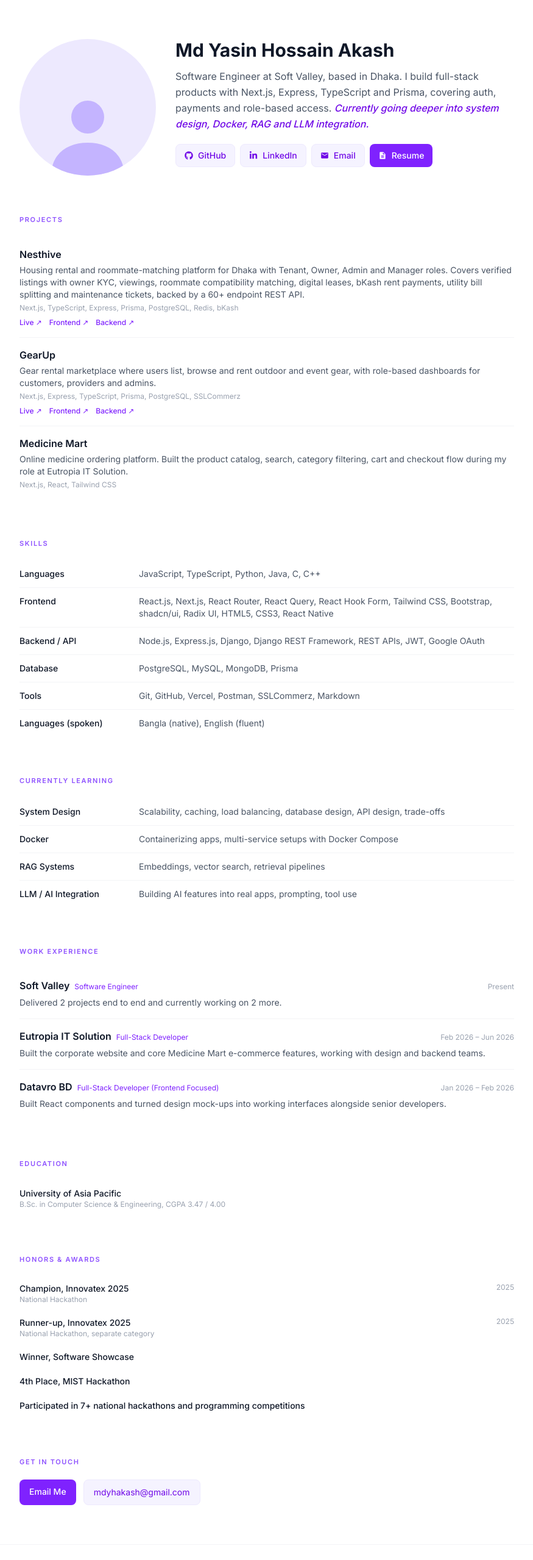
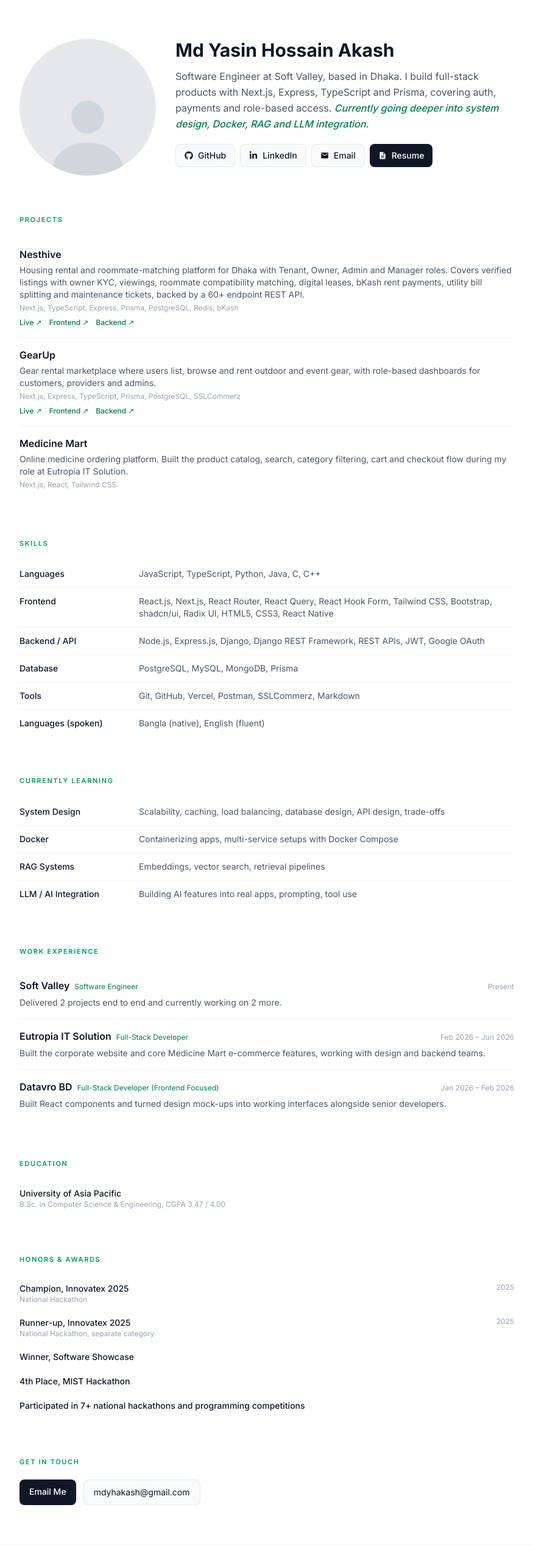
Before and after one commit to mdyhakash/mdyhakash, a Next.js app: page / in a window 1280 px wide. Shown: the top 2558 px of the page at 61% size, without its empty margins (202-1077 px from the left). Built offline with nearby package versions, Linux system fonts and the light colour scheme.

Commit message:
Switch theme to black with green accent

```diff
--- a/app/page.js
+++ b/app/page.js
@@ -40,11 +40,11 @@ export default function Home() {
           <div className="flex flex-wrap gap-3">
             <a
               href={`mailto:${profile.links.email}`}
-              className="rounded-lg bg-violet-600 px-4 py-2.5 text-sm font-medium text-white transition hover:bg-violet-700"
+              className="rounded-lg bg-gray-900 px-4 py-2.5 text-sm font-medium text-white transition hover:bg-gray-700"
             >
               Email Me
             </a>
-            <span className="rounded-lg border border-violet-100 bg-violet-50 px-4 py-2.5 text-sm text-violet-700">
+            <span className="rounded-lg border border-gray-200 bg-gray-50 px-4 py-2.5 text-sm text-gray-900">
               {profile.links.email}
             </span>
           </div>
--- a/components/ExperienceRow.jsx
+++ b/components/ExperienceRow.jsx
@@ -4,7 +4,7 @@ export default function ExperienceRow({ company, role, date, desc }) {
       <div className="flex items-baseline justify-between gap-4">
         <p>
           <span className="font-semibold text-gray-900">{company}</span>
-          <span className="ml-2 text-xs text-violet-600">{role}</span>
+          <span className="ml-2 text-xs text-emerald-700">{role}</span>
         </p>
         <span className="shrink-0 text-xs text-gray-400">{date}</span>
       </div>
--- a/components/Header.jsx
+++ b/components/Header.jsx
@@ -4,7 +4,7 @@ import { MdEmail, MdDescription } from "react-icons/md";
 import { profile } from "@/app/data";
 
 const pill =
-  "inline-flex items-center gap-2 rounded-lg border border-violet-100 bg-violet-50 px-3.5 py-2 text-sm font-medium text-violet-700 transition hover:bg-violet-100";
+  "inline-flex items-center gap-2 rounded-lg border border-gray-200 bg-gray-50 px-3.5 py-2 text-sm font-medium text-gray-900 transition hover:bg-gray-100";
 
 export default function Header() {
   const { name, bio, highlight, avatar, links } = profile;
@@ -17,11 +17,11 @@ export default function Header() {
           width={224}
           height={224}
           priority
-          className="h-48 w-48 shrink-0 rounded-full bg-violet-100 object-cover sm:h-56 sm:w-56"
+          className="h-48 w-48 shrink-0 rounded-full bg-gray-200 object-cover sm:h-56 sm:w-56"
         />
       ) : (
-        <div className="flex h-48 w-48 shrink-0 items-end justify-center overflow-hidden rounded-full bg-violet-100 sm:h-56 sm:w-56">
-          <svg viewBox="0 0 24 24" fill="currentColor" className="h-36 w-36 text-violet-300">
+        <div className="flex h-48 w-48 shrink-0 items-end justify-center overflow-hidden rounded-full bg-gray-200 sm:h-56 sm:w-56">
+          <svg viewBox="0 0 24 24" fill="currentColor" className="h-36 w-36 text-gray-300">
             <circle cx="12" cy="8" r="4.5" />
             <path d="M2 24c0-6 4.5-9 10-9s10 3 10 9z" />
           </svg>
@@ -30,7 +30,7 @@ export default function Header() {
       <div className="text-center sm:text-left">
         <h1 className="text-3xl font-bold text-gray-900">{name}</h1>
         <p className="mt-3 leading-relaxed">
-          {bio} <em className="font-medium text-violet-700">{highlight}</em>
+          {bio} <em className="font-medium text-emerald-700">{highlight}</em>
         </p>
         <div className="mt-5 flex flex-wrap justify-center gap-2 sm:justify-start">
           <a href={links.github} target="_blank" rel="noreferrer" className={pill}><FaGithub /> GitHub</a>
@@ -40,7 +40,7 @@ export default function Header() {
             href={links.resume}
             target="_blank"
             rel="noreferrer"
-            className="inline-flex items-center gap-2 rounded-lg bg-violet-600 px-3.5 py-2 text-sm font-medium text-white transition hover:bg-violet-700"
+            className="inline-flex items-center gap-2 rounded-lg bg-gray-900 px-3.5 py-2 text-sm font-medium text-white transition hover:bg-gray-700"
           >
             <MdDescription /> Resume
           </a>
--- a/components/ProjectRow.jsx
+++ b/components/ProjectRow.jsx
@@ -7,7 +7,7 @@ export default function ProjectRow({ name, desc, tech, links = [] }) {
       {links.length > 0 && (
         <div className="mt-2 flex gap-3 text-xs font-medium">
           {links.map((l) => (
-            <a key={l.label} href={l.href} target="_blank" rel="noreferrer" className="text-violet-600 hover:text-violet-800">
+            <a key={l.label} href={l.href} target="_blank" rel="noreferrer" className="text-emerald-700 hover:text-emerald-900">
               {l.label} ↗
             </a>
           ))}
--- a/components/Section.jsx
+++ b/components/Section.jsx
@@ -1,7 +1,7 @@
 export default function Section({ title, children }) {
   return (
     <section className="mt-16">
-      <h2 className="mb-5 text-[11px] font-semibold uppercase tracking-[0.15em] text-violet-500">
+      <h2 className="mb-5 text-[11px] font-semibold uppercase tracking-[0.15em] text-emerald-600">
         {title}
       </h2>
       {children}
```
